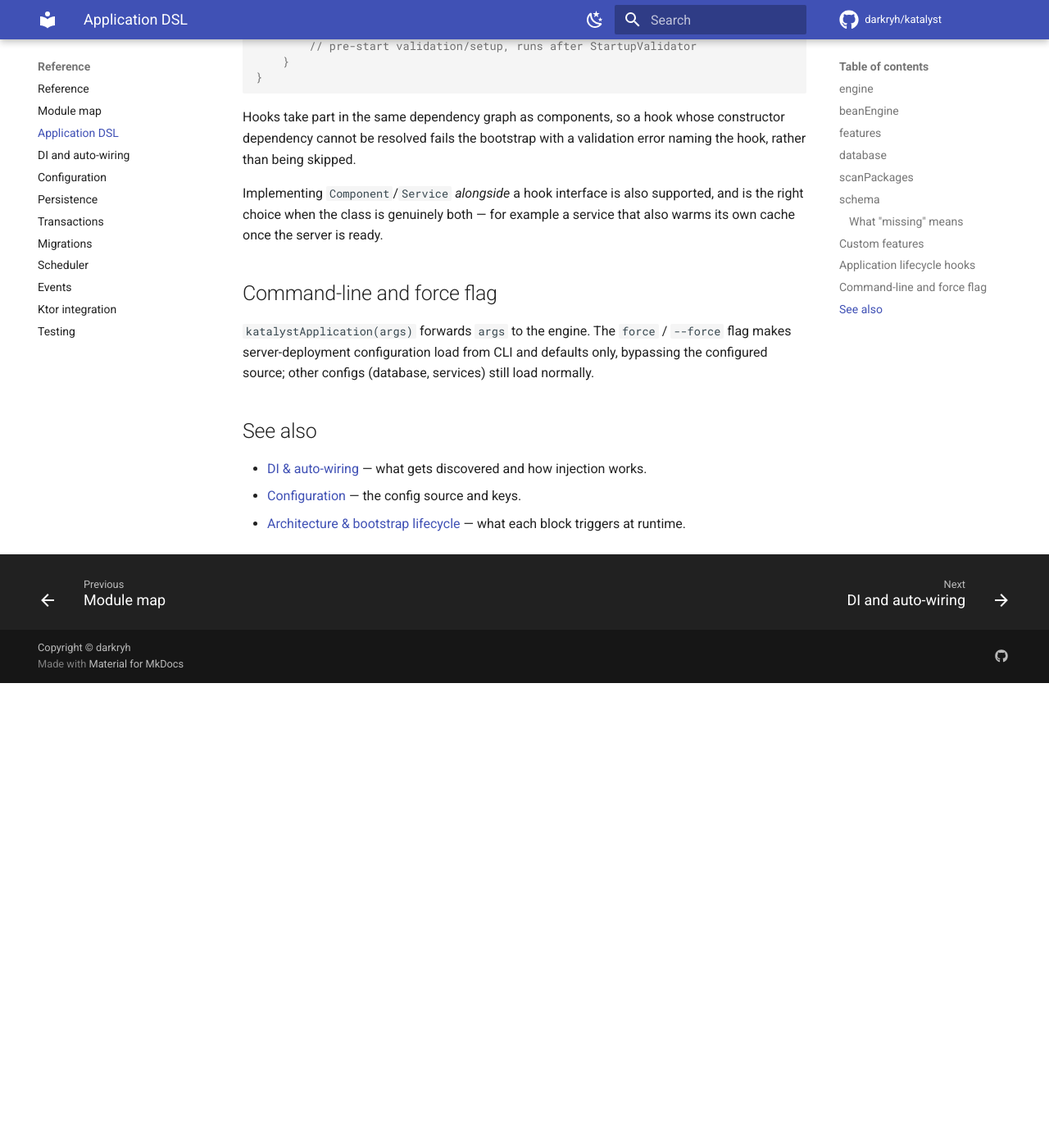
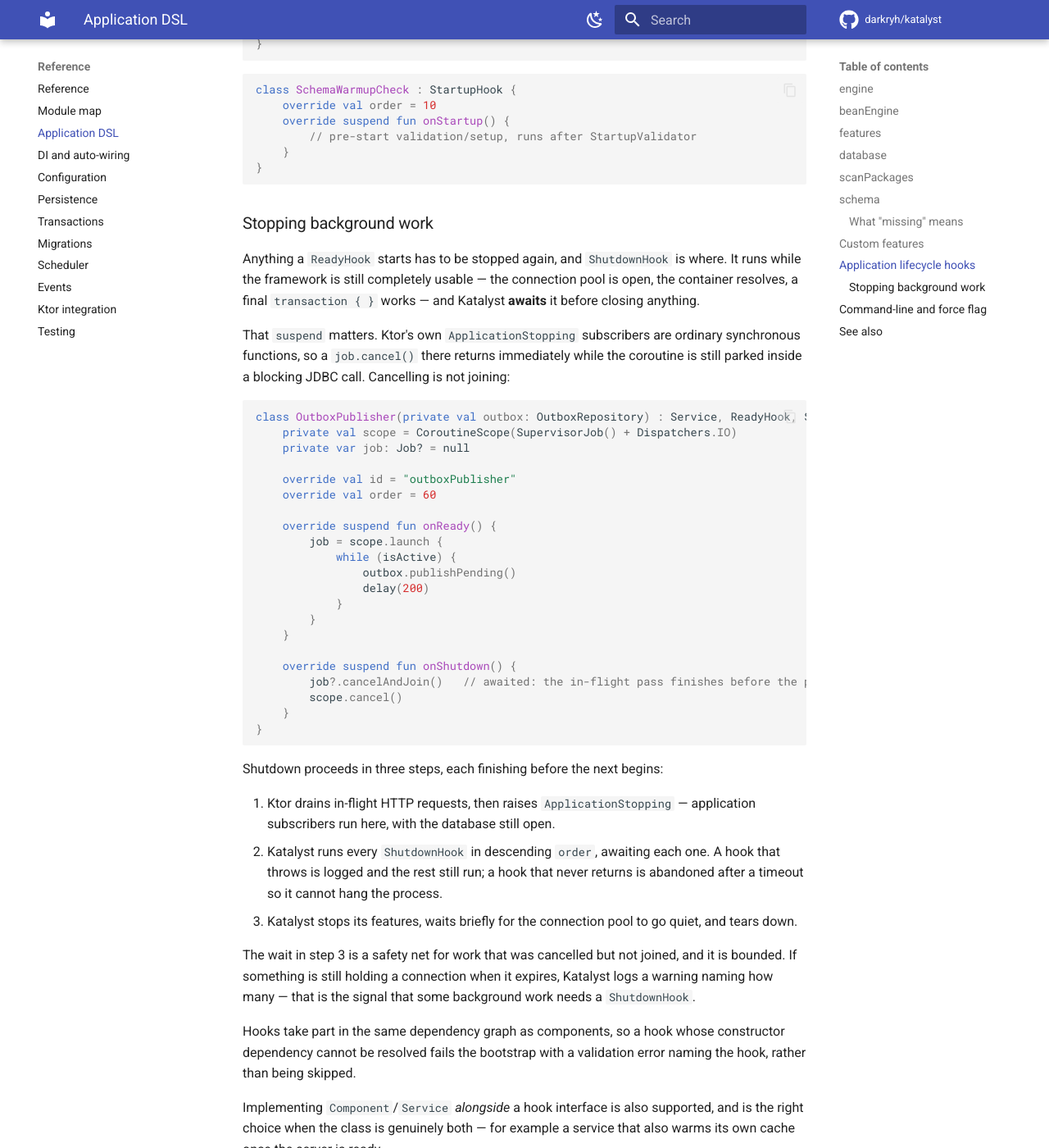
Before and after one commit to darkryh/katalyst, an MkDocs documentation site: the page built from docs/reference/application-dsl.md, in a window 1280 px wide and 1400 px high, scrolled down 4540 px. Shown: the whole window at 82% size. Built offline with MkDocs 1.6.1 and Material for MkDocs 9.7.7, drawn with Linux system fonts in a browser that asks for light colours; comment, search, counter and statistics services are not loaded; before the commit the page ends 5373 px from its top, so only the background shows below that; some of the changed text lies outside the part shown.

Commit message:
docs: document the shutdown phase
ShutdownHook joins StartupHook and ReadyHook in the lifecycle reference, the
auto-wiring table and the module table, with the part that is easy to get
wrong spelled out: cancelAndJoin, not cancel, and why the interface suspends
at all.

Also documents the order shutdown actually runs in, so the bounded pool wait
is legible when it warns - that warning means some background work still
needs a ShutdownHook.

Co-Authored-By: Claude Opus 5 (1M context) <noreply@anthropic.com>

````diff
--- a/docs/reference/application-dsl.md
+++ b/docs/reference/application-dsl.md
@@ -155,18 +155,21 @@ katalystApplication(args) {
 
 ## Application lifecycle hooks
 
-Katalyst has two lifecycle hook interfaces. Implementing one is the only signal needed — a hook
+Katalyst has three lifecycle hook interfaces. Implementing one is the only signal needed — a hook
 is scanned, dependency-validated and constructor-injected on its own, and does **not** need to
-also implement `Component` or `Service`.
+also implement `Component` or `Service`. All three share `id` and `order`, declared on their common
+`LifecycleHook` supertype, so one class can implement several without restating either.
 
 - **`StartupHook`** — runs before the server binds, after all components are instantiated and
   the database schema is initialized. A built-in `StartupValidator` (`order = -100`) always
   runs first to verify database connectivity and schema.
 - **`ReadyHook`** — runs once the HTTP server is up and accepting traffic. Use it for runtime
   activations such as scheduler registration or background consumers.
+- **`ShutdownHook`** — runs while the application is shutting down, before Katalyst tears anything
+  down. Stop here whatever a `ReadyHook` started.
 
 Multiple hooks of each kind are allowed and run in deterministic order (`order` ascending,
-ties broken by qualified class name):
+ties broken by qualified class name). Shutdown walks the same numbers in reverse:
 
 ```kotlin
 class CacheWarmup(
@@ -189,6 +192,53 @@ class SchemaWarmupCheck : StartupHook {
 }
 ```
 
+### Stopping background work
+
+Anything a `ReadyHook` starts has to be stopped again, and `ShutdownHook` is where. It runs while
+the framework is still completely usable — the connection pool is open, the container resolves, a
+final `transaction { }` works — and Katalyst **awaits** it before closing anything.
+
+That `suspend` matters. Ktor's own `ApplicationStopping` subscribers are ordinary synchronous
+functions, so a `job.cancel()` there returns immediately while the coroutine is still parked inside
+a blocking JDBC call. Cancelling is not joining:
+
+```kotlin
+class OutboxPublisher(private val outbox: OutboxRepository) : Service, ReadyHook, ShutdownHook {
+    private val scope = CoroutineScope(SupervisorJob() + Dispatchers.IO)
+    private var job: Job? = null
+
+    override val id = "outboxPublisher"
+    override val order = 60
+
+    override suspend fun onReady() {
+        job = scope.launch {
+            while (isActive) {
+                outbox.publishPending()
+                delay(200)
+            }
+        }
+    }
+
+    override suspend fun onShutdown() {
+        job?.cancelAndJoin()   // awaited: the in-flight pass finishes before the pool closes
+        scope.cancel()
+    }
+}
+```
+
+Shutdown proceeds in three steps, each finishing before the next begins:
+
+1. Ktor drains in-flight HTTP requests, then raises `ApplicationStopping` — application subscribers
+   run here, with the database still open.
+2. Katalyst runs every `ShutdownHook` in descending `order`, awaiting each one. A hook that throws is
+   logged and the rest still run; a hook that never returns is abandoned after a timeout so it cannot
+   hang the process.
+3. Katalyst stops its features, waits briefly for the connection pool to go quiet, and tears down.
+
+The wait in step 3 is a safety net for work that was cancelled but not joined, and it is bounded. If
+something is still holding a connection when it expires, Katalyst logs a warning naming how many —
+that is the signal that some background work needs a `ShutdownHook`.
+
 Hooks take part in the same dependency graph as components, so a hook whose constructor
 dependency cannot be resolved fails the bootstrap with a validation error naming the hook,
 rather than being skipped.
````
Also changed, not shown: docs/reference/di-auto-wiring.md (+1 -1 lines), docs/reference/modules.md (+1 -1 lines).
